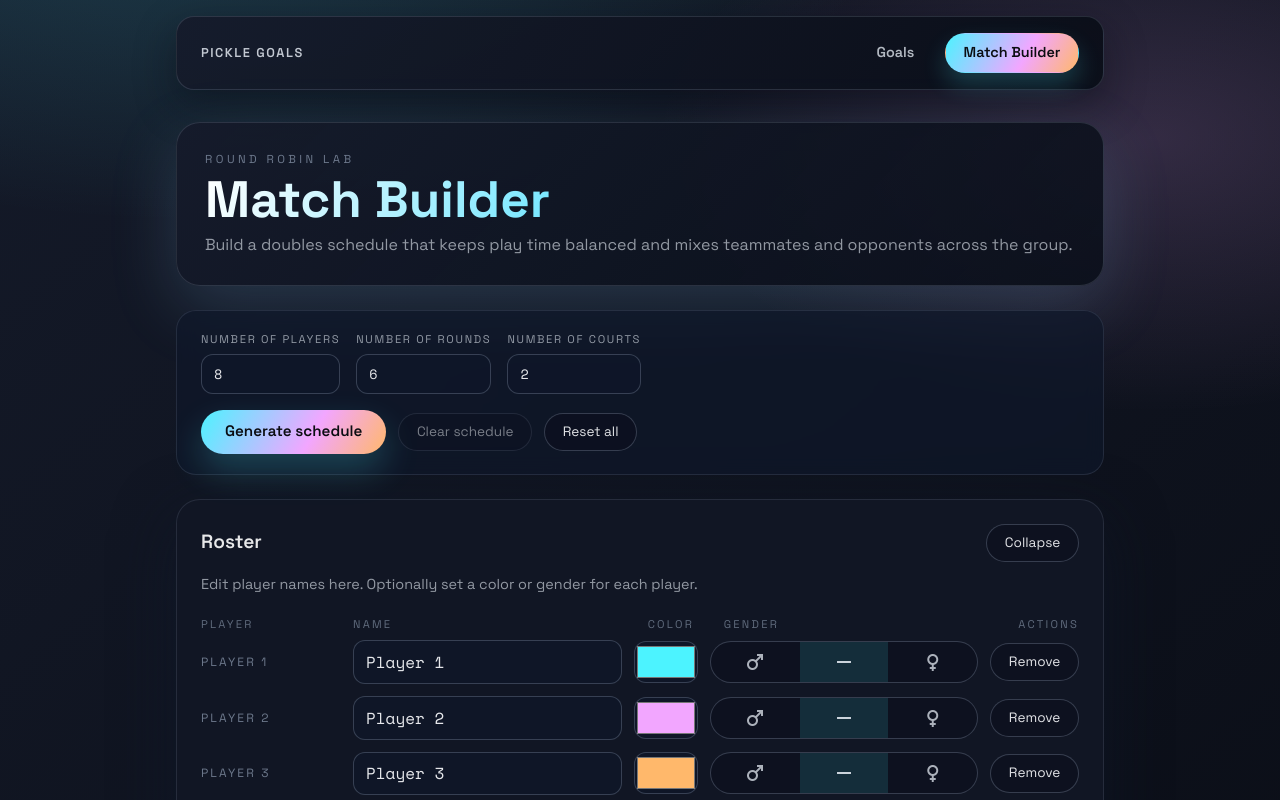
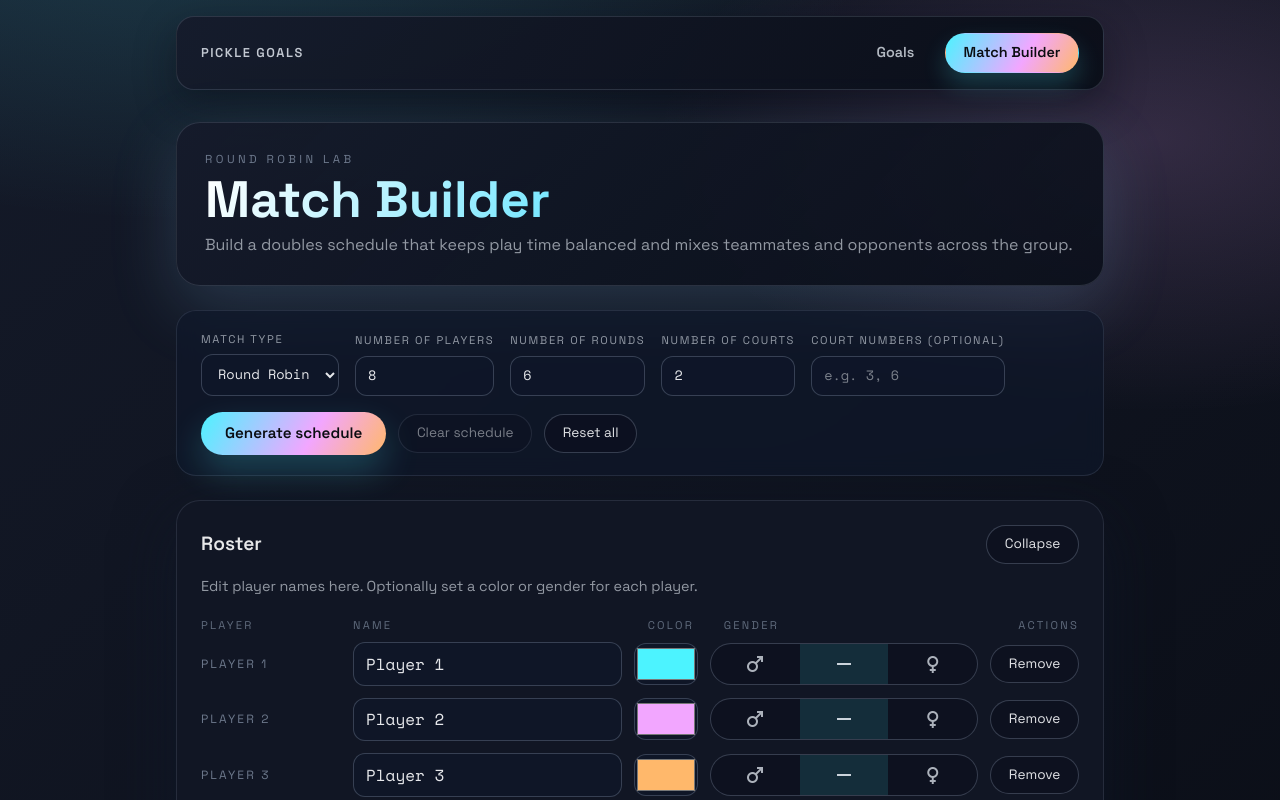
Before and after one commit to austinthedeveloper/react-open-play, a React (Vite) app: page /match-builder in a window 1280 px wide. Shown: the top 800 px of the page. Built offline with nearby package versions, Linux system fonts and the light colour scheme.

Commit message:
Match Type and Court Numbers

```diff
--- a/src/components/matchBuilder/ControlsPanel.tsx
+++ b/src/components/matchBuilder/ControlsPanel.tsx
@@ -1,15 +1,21 @@
 import type { ReactNode } from "react";
+import type { MatchType } from "../../interfaces";
 
 export type ControlsPanelProps = {
+  matchType: MatchType;
+  matchTypeOptions: { value: MatchType; label: string }[];
   numPlayers: number;
   numMatches: number;
   numCourts: number;
   maxCourts: number;
   maxPlayers: number;
   maxMatches: number;
+  courtNumbers: string;
   onPlayerCountChange: (nextCount: number) => void;
   onMatchCountChange: (nextCount: number) => void;
   onCourtCountChange: (nextCount: number) => void;
+  onMatchTypeChange: (nextType: MatchType) => void;
+  onCourtNumbersChange: (nextNumbers: string) => void;
   onGenerateSchedule: () => void;
   onClearSchedule: () => void;
   onResetAll: () => void;
@@ -18,15 +24,20 @@ export type ControlsPanelProps = {
 };
 
 export default function ControlsPanel({
+  matchType,
+  matchTypeOptions,
   numPlayers,
   numMatches,
   numCourts,
   maxCourts,
   maxPlayers,
   maxMatches,
+  courtNumbers,
   onPlayerCountChange,
   onMatchCountChange,
   onCourtCountChange,
+  onMatchTypeChange,
+  onCourtNumbersChange,
   onGenerateSchedule,
   onClearSchedule,
   onResetAll,
@@ -35,6 +46,22 @@ export default function ControlsPanel({
 }: ControlsPanelProps) {
   return (
     <section className="controls-panel">
+      <label className="control">
+        <span>Match type</span>
+        <select
+          value={matchType}
+          onChange={(event) =>
+            onMatchTypeChange(event.target.value as MatchType)
+          }
+        >
+          {matchTypeOptions.map((option) => (
+            <option key={option.value} value={option.value}>
+              {option.label}
+            </option>
+          ))}
+        </select>
+      </label>
+
       <label className="control">
         <span>Number of players</span>
         <input
@@ -73,6 +100,17 @@ export default function ControlsPanel({
         />
       </label>
 
+      <label className="control">
+        <span>Court numbers (optional)</span>
+        <input
+          type="text"
+          inputMode="numeric"
+          placeholder="e.g. 3, 6"
+          value={courtNumbers}
+          onChange={(event) => onCourtNumbersChange(event.target.value)}
+        />
+      </label>
+
       <div className="control-actions">
         <button type="button" onClick={onGenerateSchedule} className="glow-button">
           Generate schedule
--- a/src/components/matchBuilder/FullscreenOverlay.tsx
+++ b/src/components/matchBuilder/FullscreenOverlay.tsx
@@ -17,6 +17,7 @@ export type FullscreenOverlayProps = {
   matchRounds: MatchCardType[][];
   matchResults: Record<string, MatchWinner>;
   statsByWins: PlayerStat[];
+  courtNumbers: number[];
   onSelectWinner: (matchId: string, winner: MatchWinner | null) => void;
   onPreviousRound: () => void;
   onNextRound: () => void;
@@ -31,6 +32,7 @@ export default function FullscreenOverlay({
   matchRounds,
   matchResults,
   statsByWins,
+  courtNumbers,
   onSelectWinner,
   onPreviousRound,
   onNextRound,
@@ -79,7 +81,7 @@ export default function FullscreenOverlay({
             {matchRounds[activeRound]?.map((match, matchIndex) => (
               <MatchCard
                 key={match.id}
-                courtIndex={matchIndex + 1}
+                courtIndex={courtNumbers[matchIndex] ?? matchIndex + 1}
                 matchIndex={match.index}
                 size="full"
                 winner={matchResults[match.id] ?? null}
--- a/src/components/matchBuilder/MatchupsPanel.tsx
+++ b/src/components/matchBuilder/MatchupsPanel.tsx
@@ -14,6 +14,7 @@ export type MatchupsPanelProps = {
   onOpenFullscreen: () => void;
   resolveTeam: (team: MatchTeam) => [TeamMember, TeamMember];
   matchesCount: number;
+  courtNumbers: number[];
 };
 
 export default function MatchupsPanel({
@@ -23,6 +24,7 @@ export default function MatchupsPanel({
   onOpenFullscreen,
   resolveTeam,
   matchesCount,
+  courtNumbers,
 }: MatchupsPanelProps) {
   return (
     <section className="table-panel">
@@ -48,7 +50,7 @@ export default function MatchupsPanel({
                 {roundMatches.map((match, matchIndex) => (
                   <MatchCard
                     key={match.id}
-                    courtIndex={matchIndex + 1}
+                    courtIndex={courtNumbers[matchIndex] ?? matchIndex + 1}
                     matchIndex={match.index}
                     size="compact"
                     winner={matchResults[match.id] ?? null}
--- a/src/data/matchBuilder.ts
+++ b/src/data/matchBuilder.ts
@@ -3,6 +3,10 @@ export const DEFAULT_MATCHES = 6;
 export const DEFAULT_COURTS = 2;
 export const MAX_PLAYERS = 24;
 export const MAX_MATCHES = 20;
+export const MATCH_TYPES = [
+  { value: "round_robin", label: "Round Robin" },
+] as const;
+export const DEFAULT_MATCH_TYPE = MATCH_TYPES[0].value;
 
 export const TEAMMATE_WEIGHT = 5;
 export const OPPONENT_WEIGHT = 2;
--- a/src/interfaces/matchBuilder.ts
+++ b/src/interfaces/matchBuilder.ts
@@ -1,4 +1,5 @@
 export type GenderOption = "" | "male" | "female";
+export type MatchType = "round_robin";
 
 export type PlayerProfile = {
   id: string;
--- a/src/pages/MatchBuilderPage.tsx
+++ b/src/pages/MatchBuilderPage.tsx
@@ -3,8 +3,10 @@ import {
   DEFAULT_COURTS,
   DEFAULT_MATCHES,
   DEFAULT_PLAYERS,
+  DEFAULT_MATCH_TYPE,
   MAX_MATCHES,
   MAX_PLAYERS,
+  MATCH_TYPES,
   PLAYER_COLORS,
   STORAGE_KEY,
 } from "../data";
@@ -12,6 +14,7 @@ import type {
   GenderOption,
   MatchCard as MatchCardType,
   MatchTeam,
+  MatchType,
   MatchWinner,
   PlayerProfile,
   Schedule,
@@ -32,12 +35,43 @@ import RosterPanel from "../components/matchBuilder/RosterPanel";
 import StatsPanel from "../components/matchBuilder/StatsPanel";
 import "./MatchBuilderPage.css";
 
+const parseCourtNumbers = (value: string) => {
+  const numbers: number[] = [];
+  const seen = new Set<number>();
+  const tokens = value.split(/[^0-9]+/);
+  for (const token of tokens) {
+    if (!token) {
+      continue;
+    }
+    const parsed = Number(token);
+    if (!Number.isFinite(parsed) || parsed <= 0) {
+      continue;
+    }
+    const normalized = Math.floor(parsed);
+    if (seen.has(normalized)) {
+      continue;
+    }
+    seen.add(normalized);
+    numbers.push(normalized);
+  }
+  return numbers;
+};
+
+const formatCourtNumbers = (values: number[]) => values.join(", ");
+
+const resolveMatchTypeLabel = (type: MatchType) =>
+  MATCH_TYPES.find((option) => option.value === type)?.label ?? "Round Robin";
+
 export default function MatchBuilderPage() {
   const [players, setPlayers] = useState<PlayerProfile[]>(() =>
     buildDefaultPlayers(DEFAULT_PLAYERS)
   );
+  const [matchType, setMatchType] =
+    useState<MatchType>(DEFAULT_MATCH_TYPE);
   const [numMatches, setNumMatches] = useState(DEFAULT_MATCHES);
   const [numCourts, setNumCourts] = useState(DEFAULT_COURTS);
+  const [courtNumbers, setCourtNumbers] = useState<number[]>([]);
+  const [courtNumbersText, setCourtNumbersText] = useState("");
   const [schedule, setSchedule] = useState<Schedule | null>(null);
   const [matchResults, setMatchResults] = useState<
     Record<string, MatchWinner>
@@ -76,13 +110,23 @@ export default function MatchBuilderPage() {
         return;
       }
       const parsed = JSON.parse(stored) as {
+        matchType?: MatchType;
         players?: PlayerProfile[];
         numMatches?: number;
         numCourts?: number;
+        courtNumbers?: number[] | string;
         schedule?: Schedule | null;
         matchResults?: Record<string, MatchWinner>;
         isRosterOpen?: boolean;
       };
+      if (parsed.matchType) {
+        const nextMatchType = MATCH_TYPES.some(
+          (option) => option.value === parsed.matchType
+        )
+          ? parsed.matchType
+          : DEFAULT_MATCH_TYPE;
+        setMatchType(nextMatchType);
+      }
       if (Array.isArray(parsed.players)) {
         const sanitized = parsed.players.map((player, index) => ({
           id: player.id || randomId(),
@@ -98,6 +142,18 @@ export default function MatchBuilderPage() {
       }
       if (typeof parsed.numCourts === "number") {
         setNumCourts(parsed.numCourts);
+      }
+      if (Array.isArray(parsed.courtNumbers)) {
+        const normalized = parsed.courtNumbers
+          .map((value) => Number(value))
+          .filter((value) => Number.isFinite(value) && value > 0)
+          .map((value) => Math.floor(value));
+        setCourtNumbers(normalized);
+        setCourtNumbersText(formatCourtNumbers(normalized));
+      } else if (typeof parsed.courtNumbers === "string") {
+        const normalized = parseCourtNumbers(parsed.courtNumbers);
+        setCourtNumbers(normalized);
+        setCourtNumbersText(parsed.courtNumbers);
       }
       if (parsed.schedule && Array.isArray(parsed.schedule.matches)) {
         setSchedule({ matches: parsed.schedule.matches });
@@ -125,18 +181,22 @@ export default function MatchBuilderPage() {
     window.localStorage.setItem(
       STORAGE_KEY,
       JSON.stringify({
+        matchType,
         players,
         numMatches,
         numCourts,
+        courtNumbers,
         schedule,
         matchResults,
         isRosterOpen,
       })
     );
   }, [
+    matchType,
     players,
     numMatches,
     numCourts,
+    courtNumbers,
     schedule,
     matchResults,
     isRosterOpen,
@@ -150,18 +210,40 @@ export default function MatchBuilderPage() {
     setNumCourts((prev) => (prev > maxCourts ? maxCourts : prev));
   }, [maxCourts, isLoaded]);
 
+  useEffect(() => {
+    if (!isLoaded) {
+      return;
+    }
+    if (courtNumbers.length <= maxCourts) {
+      return;
+    }
+    const trimmed = courtNumbers.slice(0, maxCourts);
+    setCourtNumbers(trimmed);
+    setCourtNumbersText(formatCourtNumbers(trimmed));
+  }, [courtNumbers, isLoaded, maxCourts]);
+
   const matches = schedule?.matches ?? [];
+  const activeCourtNumbers = useMemo(() => {
+    const fallback = Array.from(
+      { length: Math.max(1, numCourts) },
+      (_, index) => index + 1
+    );
+    const selected = courtNumbers.length > 0 ? courtNumbers : fallback;
+    return selected.slice(0, Math.max(1, maxCourts));
+  }, [courtNumbers, maxCourts, numCourts]);
+  const activeCourtCount = Math.max(1, activeCourtNumbers.length);
+  const matchTypeLabel = resolveMatchTypeLabel(matchType);
   const playerLookup = useMemo(() => {
     return new Map(normalizedPlayers.map((player) => [player.id, player]));
   }, [normalizedPlayers]);
   const matchRounds = useMemo(() => {
-    const perRound = Math.max(1, numCourts);
+    const perRound = Math.max(1, activeCourtCount);
     const rounds: MatchCardType[][] = [];
     for (let i = 0; i < matches.length; i += perRound) {
       rounds.push(matches.slice(i, i + perRound));
     }
     return rounds;
-  }, [matches, numCourts]);
+  }, [matches, activeCourtCount]);
   const stats = useMemo(() => {
     if (!schedule) {
       return [];
@@ -231,8 +313,11 @@ export default function MatchBuilderPage() {
 
   const resetAll = () => {
     setPlayers(buildDefaultPlayers(DEFAULT_PLAYERS));
+    setMatchType(DEFAULT_MATCH_TYPE);
     setNumMatches(DEFAULT_MATCHES);
     setNumCourts(DEFAULT_COURTS);
+    setCourtNumbers([]);
+    setCourtNumbersText("");
     setSchedule(null);
     setMatchResults({});
     setActiveRound(0);
@@ -316,15 +401,18 @@ export default function MatchBuilderPage() {
 
   return (
     <div className="builder-shell text-left">
-      <MatchBuilderHero />
+      <MatchBuilderHero matchTypeLabel={matchTypeLabel} />
 
       <ControlsPanel
+        matchType={matchType}
+        matchTypeOptions={MATCH_TYPES}
         numPlayers={numPlayers}
         numMatches={numMatches}
         numCourts={numCourts}
         maxCourts={maxCourts}
         maxPlayers={MAX_PLAYERS}
         maxMatches={MAX_MATCHES}
+        courtNumbers={courtNumbersText}
         onPlayerCountChange={handlePlayerCountChange}
         onMatchCountChange={(value) =>
           setNumMatches(Math.min(MAX_MATCHES, Math.max(1, value)))
@@ -332,6 +420,11 @@ export default function MatchBuilderPage() {
         onCourtCountChange={(value) =>
           setNumCourts(Math.min(maxCourts, Math.max(1, value)))
         }
+        onMatchTypeChange={setMatchType}
+        onCourtNumbersChange={(value) => {
+          setCourtNumbersText(value);
+          setCourtNumbers(parseCourtNumbers(value));
+        }}
         onGenerateSchedule={() => {
           if (numPlayers < 4) {
             setSchedule(null);
@@ -340,7 +433,7 @@ export default function MatchBuilderPage() {
           const matchesList = buildSchedule(
             normalizedPlayers,
             numMatches,
-            numCourts
+            activeCourtCount
           );
           setSchedule({ matches: matchesList });
           setMatchResults({});
@@ -387,6 +480,7 @@ export default function MatchBuilderPage() {
             onOpenFullscreen={openFullscreen}
             resolveTeam={resolveTeam}
             matchesCount={matches.length}
+            courtNumbers={activeCourtNumbers}
           />
 
           <StatsPanel stats={stats} />
@@ -400,6 +494,7 @@ export default function MatchBuilderPage() {
         matchRounds={matchRounds}
         matchResults={matchResults}
         statsByWins={statsByWins}
+        courtNumbers={activeCourtNumbers}
         onSelectWinner={handleSelectWinner}
         onPreviousRound={() => setActiveRound((prev) => Math.max(0, prev - 1))}
         onNextRound={() =>
```
Also changed, not shown: src/components/matchBuilder/MatchBuilderHero.tsx (+8 -2 lines).
